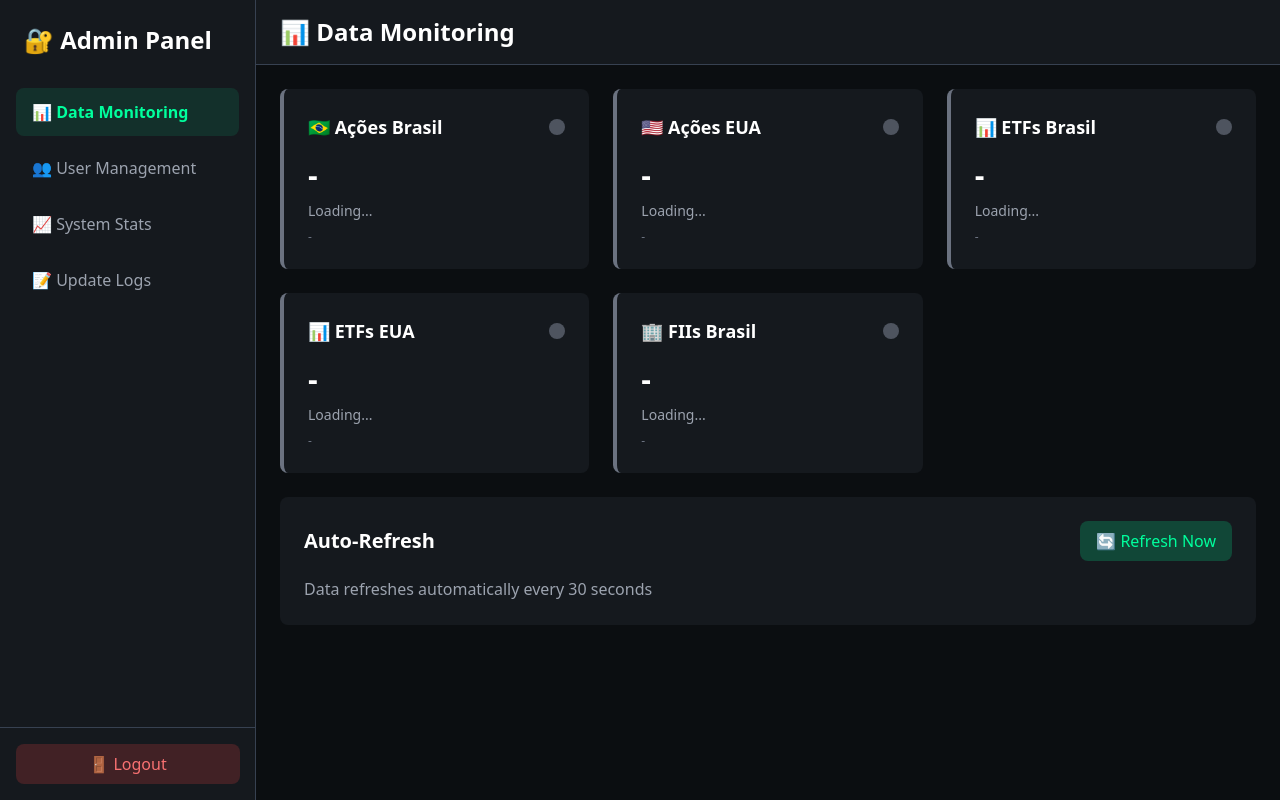
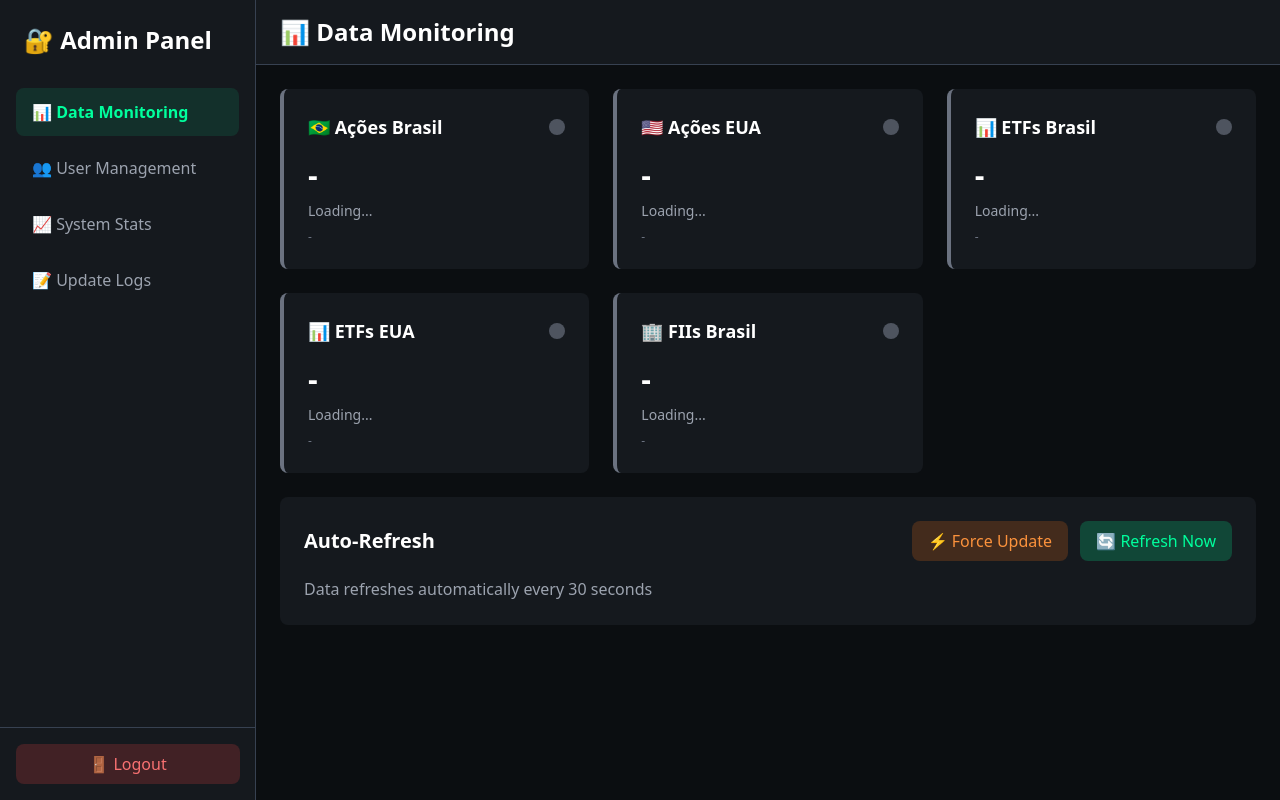
Before and after one commit to tonyoecruz/market-hacking, a FastAPI app: template templates/admin/dashboard.html in a window 1280 px wide. Run offline with FastAPI, Linux system fonts and the light colour scheme; the template is opened without the code that fills it, so the values that code supplies are empty; some libraries are stand-ins or nearby versions.

Commit message:
feat: Add manual data update trigger and fix scheduler
- Scheduler now runs initial update immediately on startup
- Added Force Update button in admin dashboard
- Added /api/trigger-update endpoint for manual data collection
- Runs update in background thread to avoid blocking
- Helps resolve issue where no data was being collected

```diff
--- a/templates/admin/dashboard.html
+++ b/templates/admin/dashboard.html
@@ -103,10 +103,16 @@
                 <div class="bg-dark-800 rounded-lg p-6">
                     <div class="flex justify-between items-center mb-4">
                         <h3 class="text-xl font-bold text-white">Auto-Refresh</h3>
+                        <div class="space-x-2">
+                            <button onclick="forceUpdate()"
+                                class="px-4 py-2 bg-orange-500/20 text-orange-400 rounded-lg hover:bg-orange-500/30">
+                                ⚡ Force Update
+                            </button>
                             <button onclick="refreshData()"
                                 class="px-4 py-2 bg-primary/20 text-primary rounded-lg hover:bg-primary/30">
                                 🔄 Refresh Now
                             </button>
+                        </div>
                     </div>
                     <p class="text-gray-400">Data refreshes automatically every 30 seconds</p>
                 </div>
@@ -405,6 +411,25 @@
         }
     }
 
+    async function forceUpdate() {
+        if (!confirm('This will trigger a full data update. This may take several minutes. Continue?')) return;
+
+        try {
+            const response = await fetch('/admin/api/trigger-update', {
+                method: 'POST'
+            });
+
+            if (response.ok) {
+                alert('Data update triggered! Check the Update Logs tab in a few minutes to see the results.');
+            } else {
+                alert('Error triggering update');
+            }
+        } catch (error) {
+            console.error('Error triggering update:', error);
+            alert('Error triggering update');
+        }
+    }
+
     async function logout() {
         try {
             await fetch('/admin/logout', { method: 'POST' });
```
Also changed, not shown: routes/admin_panel.py (+19 -0 lines), scheduler/scheduler.py (+11 -1 lines). Lines whose indentation alone changed are shown as unchanged.
